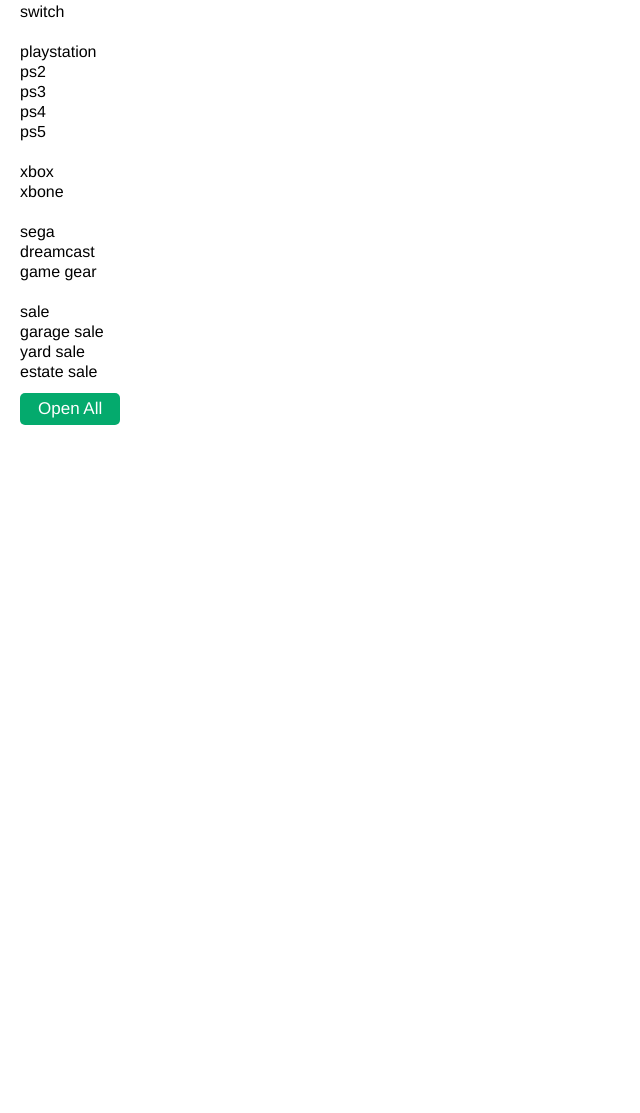
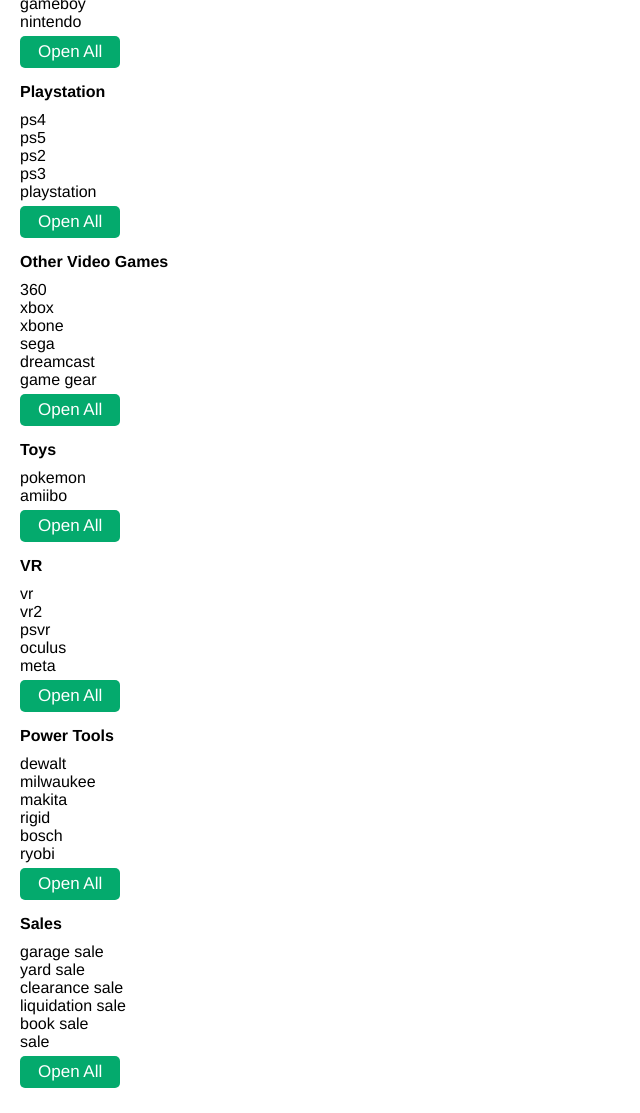
Before and after one commit to BahKoo/facebook-marketplace-search, a plain HTML site: page index.html in a window 1280 px wide. Shown: the part 244-1357 px from the top of the page, without its empty margins (0-640 px from the left). Before the commit the page ends 800 px from the top, so only its background shows below. Drawn offline with Linux system fonts and the light colour scheme.

Commit message:
feat: add sction and more search terms

```diff
--- a/css/style.css
+++ b/css/style.css
@@ -7,11 +7,16 @@
     margin: 0;
 }
 
+h4 {
+    margin: 10px 0;
+}
+
 #links {
     margin: 10px 0;
 }
 
 .button {
+    margin: 5px 0;
     display: inline-block;
     background-color: #04AA6D;
     color: #FFFFFF;
@@ -33,7 +38,3 @@
 a:hover {
     text-decoration: underline;
 }
-
-div {
-    min-height: 20px;
-}
--- a/index.html
+++ b/index.html
@@ -12,7 +12,6 @@
 
   <h1>Facebook Marketplace Search</h1>
   <div id="links"></div>
-  <div id="openAll" class="button">Open All</div>
   <script src="js/app.js"></script>
 
 </body>
--- a/js/app.js
+++ b/js/app.js
@@ -1,44 +1,107 @@
-const searchTerms = [
-  "nintendo",
+const sections = [
+  {
+    title: "Nintendo",
+    searchTerms: [
+      "switch",
+      "gamecube",
+      "n64",
+      "wii",
+      "ds",
+      "3ds",
       "nes",
       "snes",
       "gameboy",
-  "gamecube",
-  "n64",
-  "ds",
-  "3ds",
-  "wii",
-  "switch",
-  "",
-  "playstation",
+      "nintendo",
+    ]
+  },
+  {
+    title: "Playstation",
+    searchTerms: [
+      "ps4",
+      "ps5",
       "ps2",
       "ps3",
-  "ps4",
-  "ps5",
-  "",
+      "playstation",
+    ]
+  },
+  {
+    title: "Other Video Games",
+    searchTerms: [
+      "360",
       "xbox",
       "xbone",
-  "",
       "sega",
       "dreamcast",
       "game gear",
-  "",
-  "sale",
+    ]
+  },
+  {
+    title: "Toys",
+    searchTerms: [
+      "pokemon",
+      "amiibo"
+    ]
+  },
+  {
+    title: "VR",
+    searchTerms: [
+      "vr",
+      "vr2",
+      "psvr",
+      "oculus",
+      "meta"
+    ]
+  },
+  {
+    title: "Power Tools",
+    searchTerms: [
+      "dewalt",
+      "milwaukee",
+      "makita",
+      "rigid",
+      "bosch",
+      "ryobi"
+    ]
+  },
+  {
+    title: "Sales",
+    searchTerms: [
       "garage sale",
       "yard sale",
-  "estate sale"
+      "clearance sale",
+      "liquidation sale",
+      "book sale",
+      "sale"
+    ]
+  }
 ];
 
 const daysSinceListed = 7;
 
-document.getElementById("openAll").addEventListener("click", openAll);
-
 const linksElement = document.getElementById("links");
 
-searchTerms.forEach(x => linksElement.appendChild(createLink(x)));
+sections.forEach(x => linksElement.appendChild(createSection(x)));
 
-function openAll() {
+function openAll(searchTerms) {
   searchTerms.forEach(searchTerm => window.open(`https://www.facebook.com/marketplace/category/search?daysSinceListed=${daysSinceListed}&sortBy=creation_time_descend&query=${searchTerm}&exact=true`));
+}
+
+function createSection(section)
+{
+  let div = document.createElement('div');
+  let title = document.createElement('h4');
+  let button = document.createElement('div');
+
+  title.innerText = section.title;
+  button.className = "button";
+  button.innerText = "Open All";
+  button.addEventListener("click", () => openAll(section.searchTerms));
+
+  div.appendChild(title);
+  section.searchTerms.forEach(x => div.appendChild(createLink(x)));
+  div.appendChild(button);
+
+  return div;
 }
 
 function createLink(searchTerm) {
```
Lines whose indentation alone changed are shown as unchanged.
